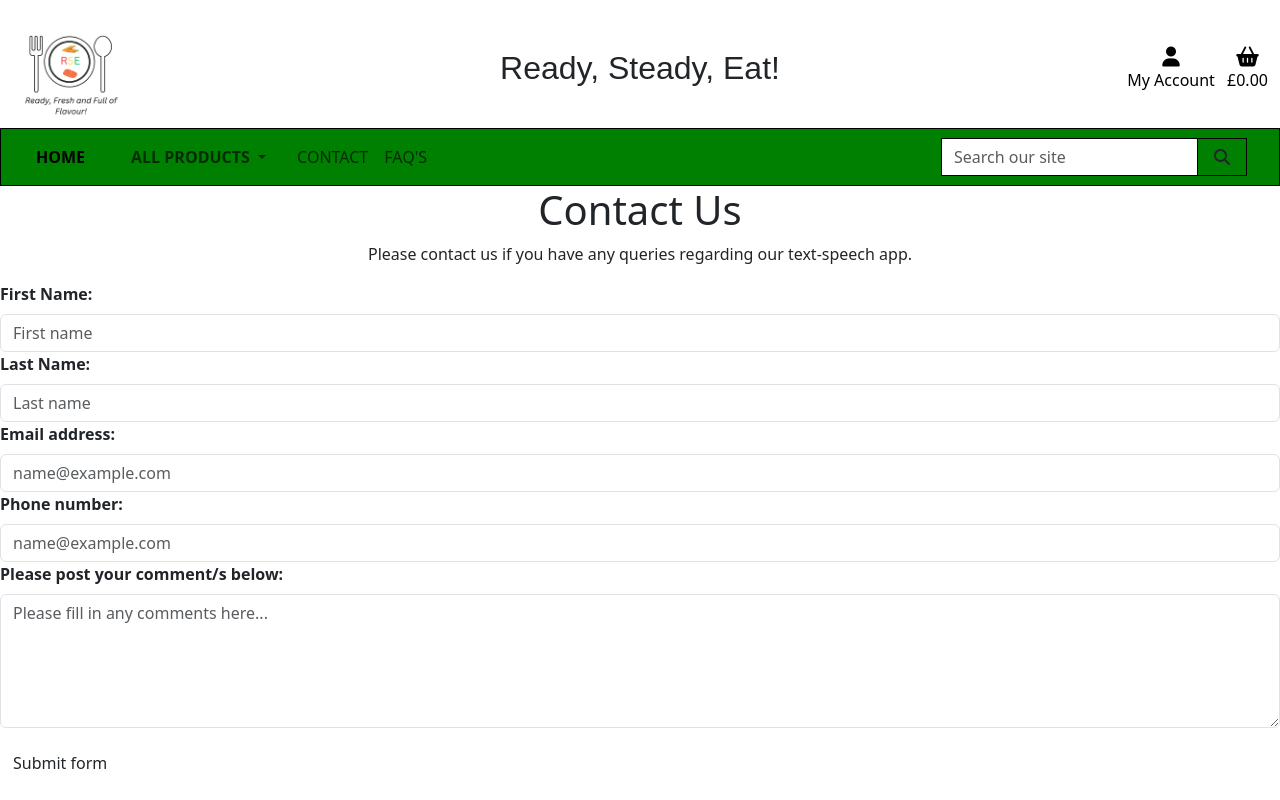
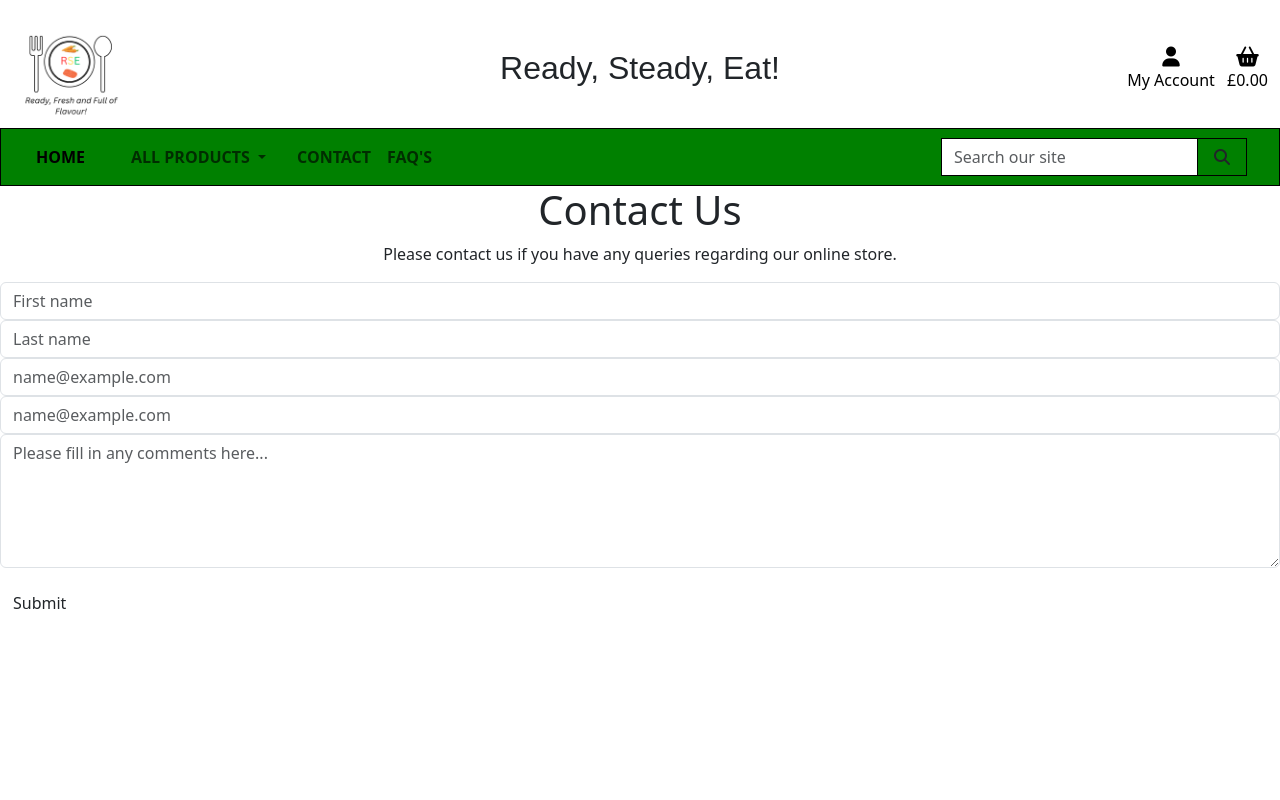
Before and after one commit to hannahro15/ready-steady-eat, a Django app: template contact/templates/contact/contact.html in a window 1280 px wide. Run offline with Django 3.2, Linux system fonts and the light colour scheme; the template is opened without the code that fills it, so the values that code supplies are empty; some libraries are stand-ins or nearby versions.

Commit message:
Amend a bit of html and add margins to contact form

```diff
--- a/contact/templates/contact/contact.html
+++ b/contact/templates/contact/contact.html
@@ -4,33 +4,28 @@
 
 {% block content %}
   <h1 class="text-center page-titles">Contact Us</h1>
-  <p class="text-center page-subtitles">Please contact us if you have any queries regarding our text-speech app.</p>
+  <p class="text-center page-subtitles">Please contact us if you have any queries regarding our online store.</p>
 
   <form id="contactForm">
     <div class="col fw-bold">
-      <label for="firstName" class="form-label">First Name: </label>
       <input type="text" class="form-control" id="firstName" placeholder="First name" required>
     </div>
     <div class="col fw-bold">
-      <label for="lastName" class="form-label">Last Name: </label>
       <input type="text" class="form-control" id="lastName" placeholder="Last name" required>
     </div>
     <div class="col fw-bold">
-      <label for="email" class="form-label">Email address: </label>
       <input type="email" class="form-control" id="email" placeholder="name@example.com" required>
     </div>
     <div class="col fw-bold">
-        <label for="phone" class="form-label">Phone number: </label>
         <input type="phone" class="form-control" id="phone" placeholder="name@example.com" required>
-      </div>
+    </div>
     <div class="mb-3 fw-bold">
-      <label for="text-area" class="form-label">Please post your comment/s below: </label>
       <textarea class="form-control" id="text-area" placeholder="Please fill in any comments here..."
                 rows="5" required></textarea>
     </div>
     <div>
       <button type="submit" class="submit_button btn btn-custom-text"
-              id="submitButton">Submit form</button>
+              id="submitButton">Submit</button>
     </div>
   </form>
 {% endblock content %}
--- a/static/css/base.css
+++ b/static/css/base.css
@@ -112,3 +112,11 @@ html {
     overflow-x: hidden;
     overflow-y: auto;
 }
+
+/*-------Contact Page----*/
+
+@media only screen and (max-width: 600px) {
+    input {
+      width: 80%;
+    }
+  }
--- a/templates/base.html
+++ b/templates/base.html
@@ -118,10 +118,10 @@
                   </li>
                 </ul>
                   <li>
-                    <a class="nav-link text-uppercase" href="{% url 'contact' %}">Contact</a>
+                    <a class="nav-link text-uppercase fw-bold" href="{% url 'contact' %}">Contact</a>
                   </li>
                   <li>
-                    <a class="nav-link text-uppercase" href="{% url 'faq' %}">FAQ's</a>
+                    <a class="nav-link text-uppercase fw-bold" href="{% url 'faq' %}">FAQ's</a>
                   </li>
               </ul>
           </div>
```
